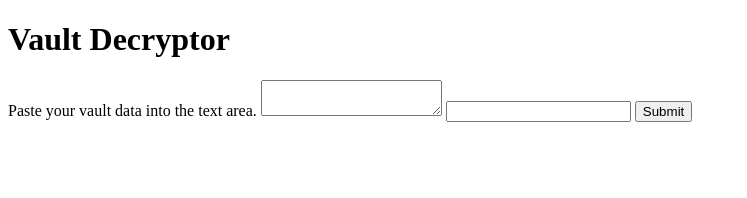
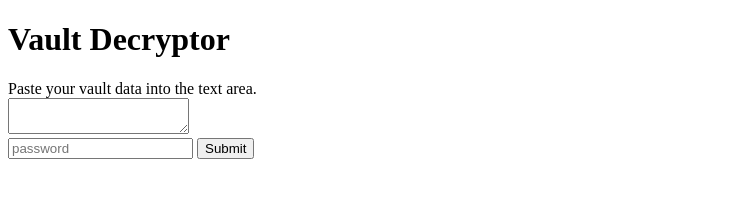
Before and after one commit to danfinlay/Vault-Decoder2, a website with bundled scripts: page index.html in a window 1280 px wide. Shown: the whole page, without its empty margins (0-747 px from the left). Built offline with nearby package versions, Linux system fonts and the light colour scheme.

Commit message:
Add password field label

```diff
--- a/index.html
+++ b/index.html
@@ -9,8 +9,10 @@
       <label for="vault">
         Paste your vault data into the text area.
       </label>
+      <br>
       <textarea id="fileInput"></textarea>
-      <input type="password" id="password"/>
+      <br>
+      <input type="password" id="password" placeholder="password"/>
       <button id="submitButton">Submit</button>
     </form>
 
```
